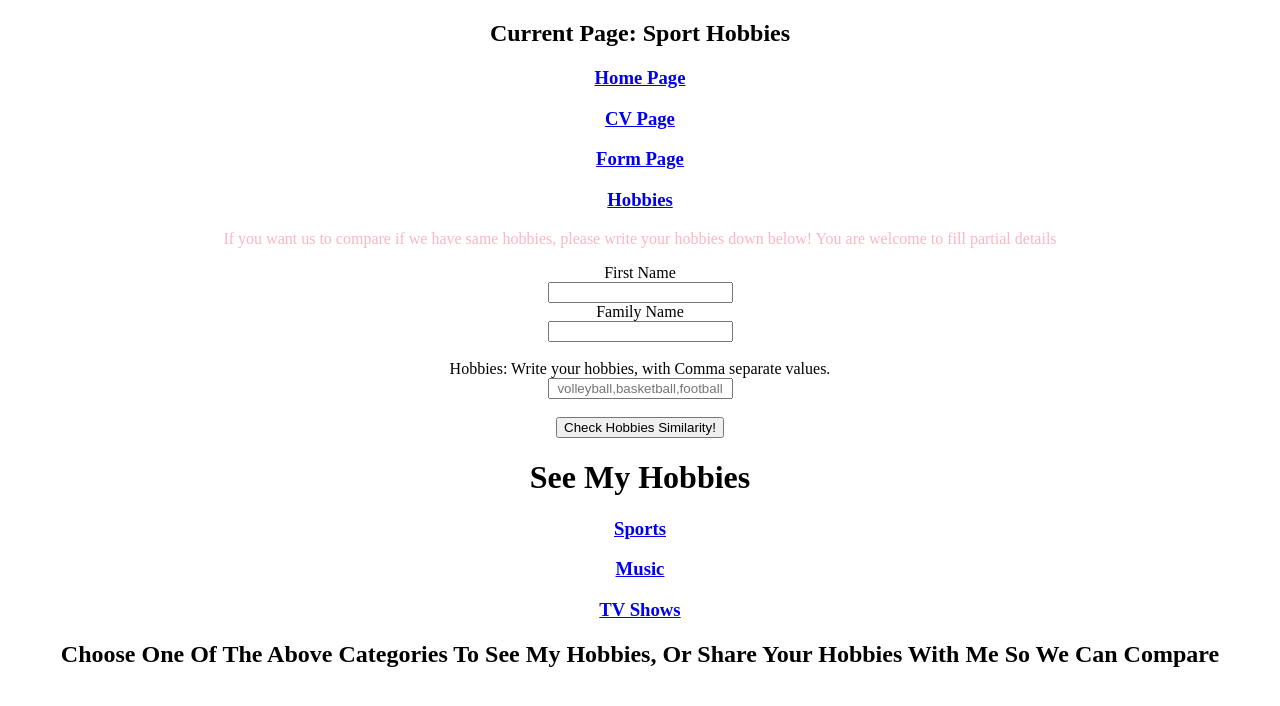
After one commit to 3heni3/chen.hershko, a Flask app: template templates/assignment8.html in a window 1280 px wide. The commit adds this page. Shown: the top 706 px of the page. Run offline with Flask 2, Linux system fonts and the light colour scheme; the template is opened without the code that fills it, so the values that code supplies are empty.

Commit message:
assignment 8

```diff
--- /dev/null
+++ b/app.py
@@ -0,0 +1,62 @@
+from flask import Flask, request, render_template
+
+app = Flask(__name__)
+SPORT_HOBBIES = ['football', 'volleyball', 'ballet']
+TV_SHOW_HOBBIES = ['pokemon', 'yugi-oh', 'marko', 'sheshtus']
+MUSIC_HOBBIES = ['guitar', 'saxophone', 'drums']
+CATEGORY_DICT = {'sport': SPORT_HOBBIES, 'tv': TV_SHOW_HOBBIES, 'music': MUSIC_HOBBIES}
+CHEN_HOBBIES = SPORT_HOBBIES + TV_SHOW_HOBBIES + MUSIC_HOBBIES
+
+
+@app.route('/')
+def home():
+    return render_template('exercise2.html')
+
+
+@app.route('/cv-grid')
+def cv_grid():
+    return render_template('CVgrid.html')
+
+
+@app.route('/cv')
+def cv():
+    return render_template('cv.html')
+
+
+@app.route('/form')
+def form():
+    return render_template('forms.html')
+
+
+@app.route('/assignment8')
+def hobbies():
+    category = request.args.get('category')
+    hobbies_list = CATEGORY_DICT.get(category)
+    if hobbies_list:
+        return render_template('assignment8.html', hobbies_list=hobbies_list, category=category)
+    else:
+        return render_template('assignment8.html')
+
+
+@app.route('/hobbies/compare')
+def compare_hobbies():
+    args = request.args
+    user_hobbies = args.get('user-hobbies', []) if args.get('user-hobbies') else []
+    if user_hobbies:
+        user_hobbies = [hobie.strip().lower() for hobie in user_hobbies.split(',')]
+    only_user_hobbies = [hobie for hobie in user_hobbies if hobie not in CHEN_HOBBIES]
+    only_chen_hobbies = [hobie for hobie in CHEN_HOBBIES if hobie not in user_hobbies]
+    both_hobbies = [hobie for hobie in user_hobbies if hobie in CHEN_HOBBIES]
+    last_name = args.get('lname', '')
+    first_name = args.get('fname', '')
+    if first_name or last_name:
+        user = {'last_name': last_name, 'first_name': first_name}
+        return render_template('compare-hobbies.html', user=user, only_user_hobbies=only_user_hobbies,
+                               only_chen_hobbies=only_chen_hobbies, both_hobbies=both_hobbies)
+    else:
+        return render_template('compare-hobbies.html', only_user_hobbies=only_user_hobbies,
+                               only_chen_hobbies=only_chen_hobbies, both_hobbies=both_hobbies)
+
+
+if __name__ == '__main__':
+    app.run()
--- a/CVgrid.css
+++ b/static/css/CVgrid.css
@@ -10,7 +10,6 @@ div div div {
     grid-area: header;
     background-color: rgb(238, 67, 96);
  }
-
 #Skills {
     grid-area: right;
     background-color: rgb(230, 128, 243); }
--- a/styles.css
+++ b/static/css/styles.css
@@ -12,3 +12,8 @@ p {
 .Headers {
     color: purple;
 }
+ul {
+    text-align: center;
+    list-style-position: a;
+    display: inline-block;
+}
--- /dev/null
+++ b/templates/assignment8.html
@@ -0,0 +1,55 @@
+<!DOCTYPE html>
+<html>
+<head>
+    <meta name="viewport" content="width=device-width, initial-scale=1.0">
+</head>
+<body>
+{% set page_name = 'Sport Hobbies' %}
+{% include 'header.html' %}
+<p>If you want us to compare if we have same hobbies, please write your hobbies down below! You are welcome to fill
+    partial details</p>
+<form name="hobie-form" action="/hobbies/compare" method="get">
+    <label for="fname">First Name</label><br>
+    <input type="text" id="fname" name="fname"><br>
+    <label for="lname">Family Name</label><br>
+    <input type="text" id="lname" name="lname"><br>
+    <br>
+    <label for="user-hobbies">Hobbies: Write your hobbies, with Comma separate values.</label><br>
+    <input type="text" id="user-hobbies" name="user-hobbies" placeholder="volleyball,basketball,football"><br>
+    <br>
+    <input type="submit" value="Check Hobbies Similarity!">
+</form>
+<h1>See My Hobbies</h1>
+<div class="SubHeaders">
+    <div class="SubHeader">
+        <a href="{{ url_for('hobbies', category='sport') }}">
+            <h3>Sports</h3>
+        </a>
+    </div>
+    <div class="SubHeader">
+        <a href="{{ url_for('hobbies', category='music') }}">
+            <h3>Music</h3>
+        </a>
+    </div>
+    <div class="SubHeader">
+        <a href="{{ url_for('hobbies', category='tv') }}">
+            <h3>TV Shows</h3>
+        </a>
+    </div>
+    {% if hobbies_list %}
+    <h3>My Favourite {{ category | upper }} Hobbies Are:</h3>
+    {% extends 'hobby-base.html' %}
+    {% block hobby_content %}
+    {{ super() }}
+    <br>
+    <ul>
+        {% for hobby in hobbies_list %}
+        <li>{{hobby | capitalize}}</li>
+        {% endfor %}
+    </ul>
+    {% endblock %}
+    {% else %}
+    <h2>Choose One Of The Above Categories To See My Hobbies, Or Share Your Hobbies With Me So We Can Compare</h2>
+    {% endif %}
+</body>
+</html>
--- /dev/null
+++ b/templates/header.html
@@ -0,0 +1,28 @@
+<head>
+    <link rel="stylesheet" href="{{ url_for('static', filename='css/styles.css') }}">
+</head>
+<header>
+    <h2>Current Page: {{ page_name }}</h2>
+    <div class="SubHeaders" id="Headers">
+        <div class="SubHeader">
+            <a href="{{ url_for('home') }}">
+                <h3>Home Page</h3>
+            </a>
+        </div>
+        <div class="SubHeader">
+            <a href="{{ url_for('cv') }}">
+                <h3>CV Page</h3>
+            </a>
+        </div>
+        <div class="SubHeader">
+            <a href="{{ url_for('form') }}">
+                <h3>Form Page</h3>
+            </a>
+        </div>
+        <div class="SubHeader">
+            <a href="{{ url_for('hobbies') }}">
+                <h3>Hobbies</h3>
+            </a>
+        </div>
+    </div>
+</header>
```
Also changed, not shown: CVgrid.html (deleted, +0 -28 lines), cv.html (deleted, +0 -35 lines), exercise2.html (deleted, +0 -12 lines), forms.html (deleted, +0 -36 lines), templates/CVgrid.html (added, +32 -0 lines), templates/compare-hobbies.html (added, +57 -0 lines), templates/cv.html (added, +37 -0 lines), templates/exercise2.html (added, +14 -0 lines), templates/forms.html (added, +38 -0 lines), templates/hobby-base.html (added, +11 -0 lines), static/css/cv.css (renamed from cv.css), static/img/Sky.jpg (renamed from Images/Sky.jpg), static/js/cv.js (renamed from cv.js), static/js/form.js (renamed from form.js), 1 more files.
